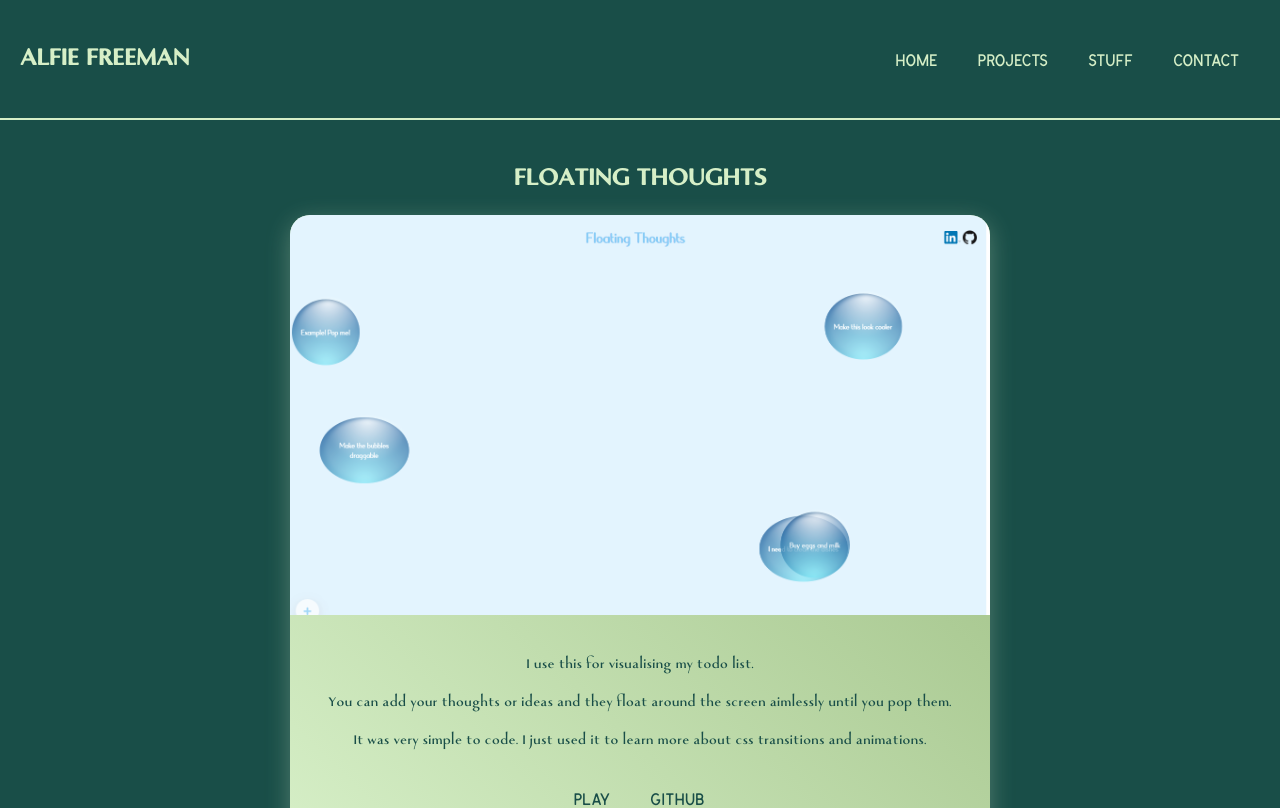
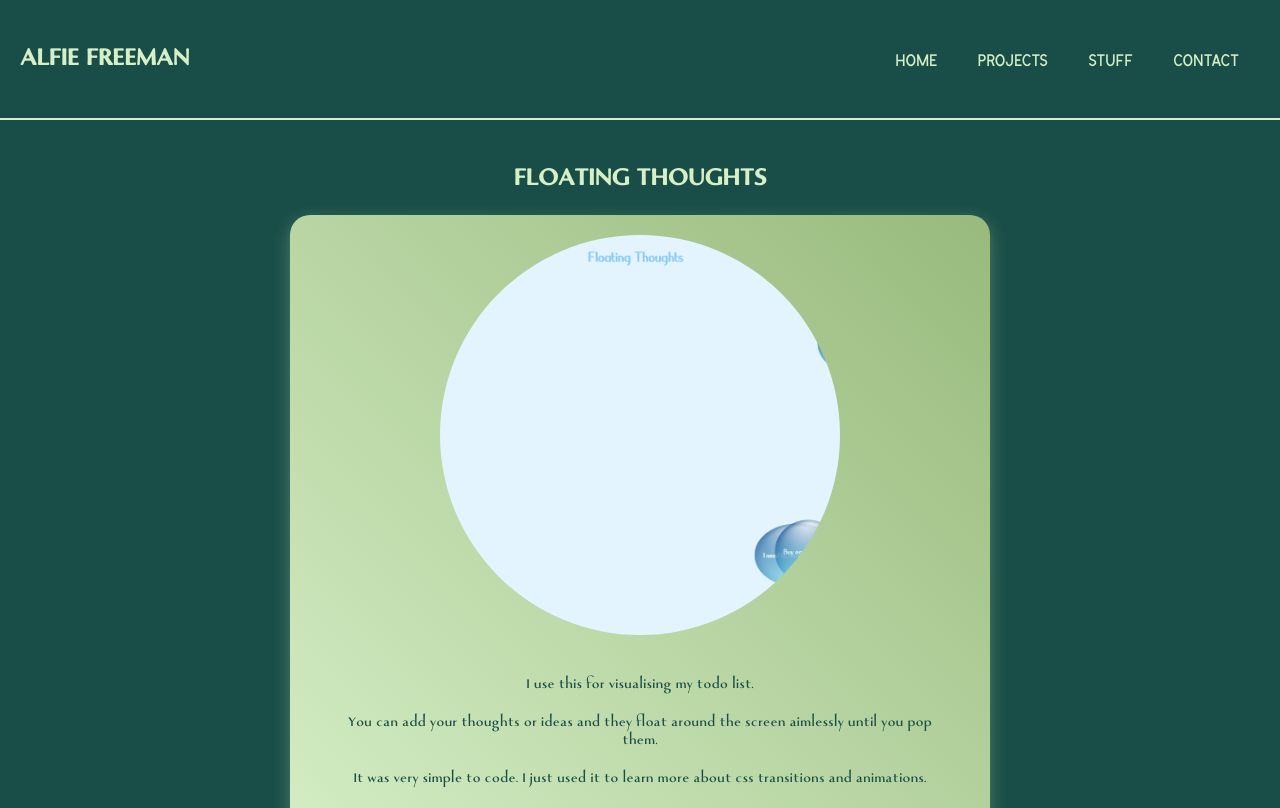
Before and after one commit to runticle/next-website, a Next.js app: page /projects in a window 1280 px wide. Shown: the top 808 px of the page. Built offline with nearby package versions, Linux system fonts and the light colour scheme.

Commit message:
projects still look bad but better

```diff
--- a/src/components/Page.js
+++ b/src/components/Page.js
@@ -64,7 +64,7 @@ const GlobalStyles = createGlobalStyle`
       --spacing: 20px; // used for all generic passing and margin etc.
       --headerHeight: 120px;
       /* --boxShadowSection: rgba(145,106,112,0.2) 0 6px 24px; */
-      --boxShadowSection: rgba(214,239,199,0.3) 0 6px 24px;
+      --boxShadowSection: rgba(214,239,199,0.3) 0 6px 18px;
       box-sizing: border-box;
       font-size: 62.5%; // set defalt font size to 10px.
       height: 100%;
--- a/src/components/Project/index.js
+++ b/src/components/Project/index.js
@@ -13,17 +13,18 @@ const Section = styled.section`
     background: var(--lightGreen);
     border-radius: var(--spacing);
     box-shadow: var(--boxShadowSection);
+    padding: var(--spacing);
 
     background: linear-gradient(45deg, var(--lightGreen) 0%, var(--middleGreen) 100%);
 
     .project-links {
-        padding-bottom: calc(var(--spacing) * 2);
+        padding-bottom: var(--spacing);
             a {
                 font-family: 'rounded';
                 padding: var(--spacing) var(--spacing);
-            text-transform: uppercase;
-            background: none;
-            border-radius: 80% 0; // leaf shape
+                text-transform: uppercase;
+                background: none;
+                border-radius: 80% 0; // leaf shape
 
             cursor: pointer;
 
@@ -41,11 +42,12 @@ const Section = styled.section`
     }
 
     .imageBox {
-        width: 100%;
         overflow: hidden;
-        max-height: 400px;
-        border-top-left-radius: var(--spacing);
-        border-top-right-radius: var(--spacing);
+        height: 400px;
+        width: 400px;
+        margin: 0 auto;
+
+        border-radius: 50%;
 
         @media screen and (max-width: 768px) {
             width: 100%;
@@ -53,9 +55,7 @@ const Section = styled.section`
 
         .image {
             object-fit: cover;
-            width: 100% !important;
             position: relative !important;
-            height: 100% !important;
         }
     }
 
@@ -70,9 +70,9 @@ export default function Project({ title, introduction, websiteUrl, imageSrc, git
             </h1>
             <Section>
                 <div className="imageBox">
-                    <div className="image-overlay">
-                        <Image src={imageSrc} alt={title + ' screenshot'} fill className="image" />
-                    </div>
+                    {/* <div className="image-overlay"> */}
+                    <Image src={imageSrc} alt={title + ' screenshot'} fill className="image" />
+                    {/* </div> */}
                 </div>
                 <TextBlock text={introduction} />
                 {
```
